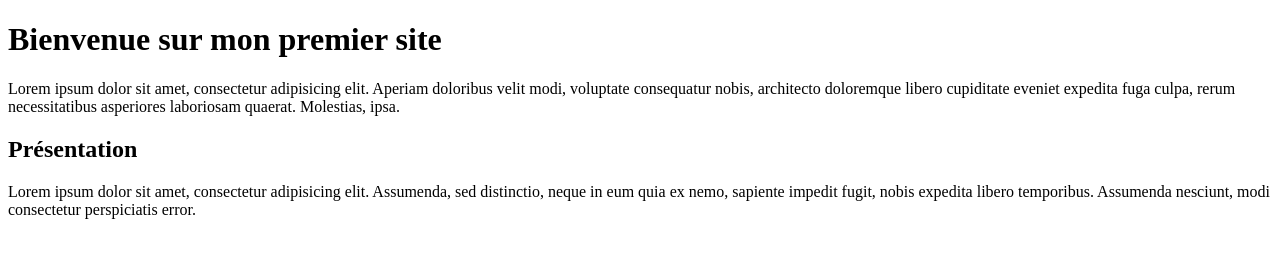
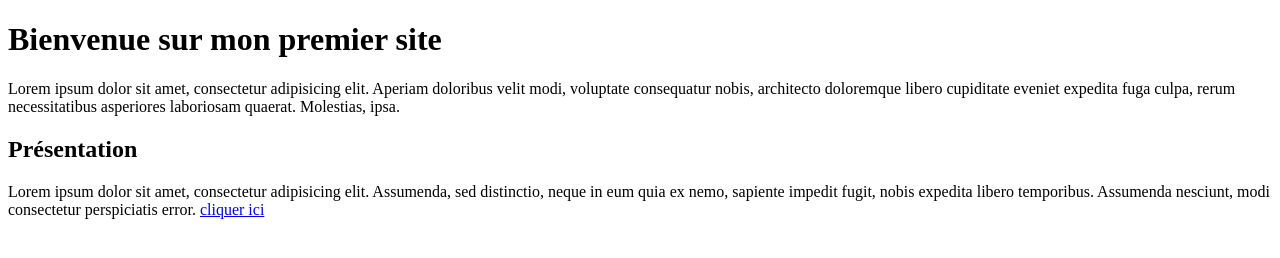
Before and after one commit to AxelleKou/premiereRepo, a plain HTML site: page index.html in a window 1280 px wide. Drawn offline with Linux system fonts and the light colour scheme.

Commit message:
lien internet

```diff
--- a/index.html
+++ b/index.html
@@ -6,6 +6,10 @@
 </head>
 <body>
     <h1>Bienvenue sur mon premier site</h1>
+
 </body> <p>Lorem ipsum dolor sit amet, consectetur adipisicing elit. Aperiam doloribus velit modi, voluptate consequatur nobis, architecto doloremque libero cupiditate eveniet expedita fuga culpa, rerum necessitatibus asperiores laboriosam quaerat. Molestias, ipsa.</p>
+
 </html> <h2>Présentation</h2>
 <P2>Lorem ipsum dolor sit amet, consectetur adipisicing elit. Assumenda, sed distinctio, neque in eum quia ex nemo, sapiente impedit fugit, nobis expedita libero temporibus. Assumenda nesciunt, modi consectetur perspiciatis error.</P2>
+
+<a href="http://instagram.com/">cliquer ici</a>
```
